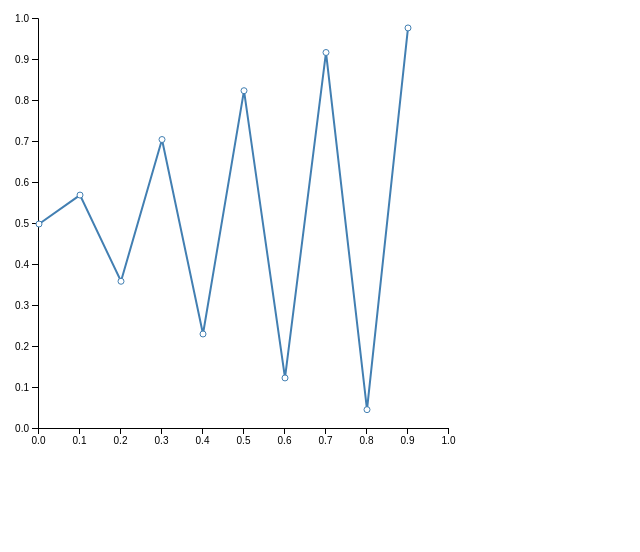
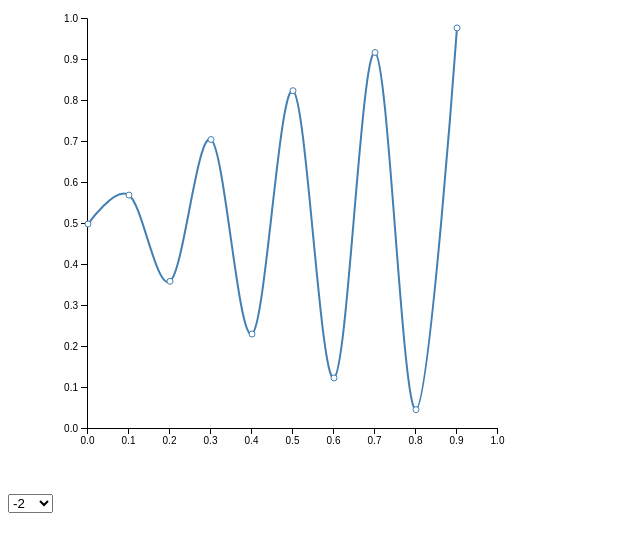
Before and after one commit to piolAtif/d3_learning, a plain HTML site: page exercise11/index.html in a window 1280 px wide. Shown: the whole page, without its empty margins (0-640 px from the left). Drawn offline with Linux system fonts and the light colour scheme; files that its build step writes are made by us from their sources.

Commit message:
Added method for visualization of sine equation line with tension

```diff
--- a/exercise11/index.html
+++ b/exercise11/index.html
@@ -4,9 +4,11 @@
 	<title>Sine values comparison with points</title>
 	<link rel="stylesheet" type="text/css" href="../exercise07/style.css">
 	<link rel="stylesheet" type="text/css" href="../exercise08/style.css">
+	<link rel="stylesheet" type="text/css" href="./style.css">
+
 </head>
 <body>
-
+	<select id="lineTension"></select>
 	<script type="text/javascript" src="../../javascript/d3.v4.js"></script>
 	<script type="text/javascript" src="../exercise07/linesVisualization.js"></script>
 	<script type="text/javascript" src="../exercise08/linesVisualizationWithCircles.js"></script>
--- a/exercise11/visualizeSineEquationLineWithCurve.js
+++ b/exercise11/visualizeSineEquationLineWithCurve.js
@@ -0,0 +1,28 @@
+removeCircles();
+removePaths();
+
+var lineTension = [-2,-1.5,-1,0,1];
+
+var changeLineTension = function(){
+	var value = d3.select('#lineTension').property('value');
+	drawLineWithSineEvaluateValues(d3['curveCardinal'].tension(+value),'#427FB2');
+}
+
+var drawDropDownLineTension = function(){
+	d3.select('#lineTension')
+	.on("change",changeLineTension)
+	.selectAll('option')
+	.data(lineTension)
+	.enter().append('option')
+	.attr("value",function(d){return d})
+	.text(function(d){return d});
+}
+
+var drawLineWithSineEvaluateValues = function(curve, color){
+	removePaths();
+	drawLinePath(converter(sineValues,sineXValue),curve,color);
+	drawCircles(converter(sineValues,sineXValue));
+}
+
+drawDropDownLineTension();
+drawLineWithSineEvaluateValues(d3['curveCardinal'],'#427FB2')
```
